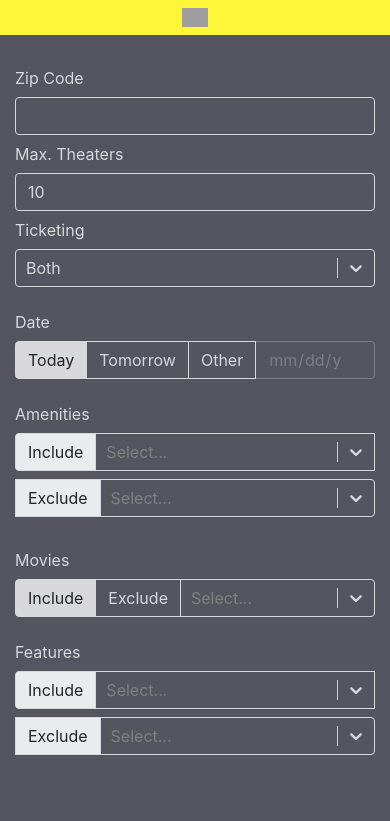
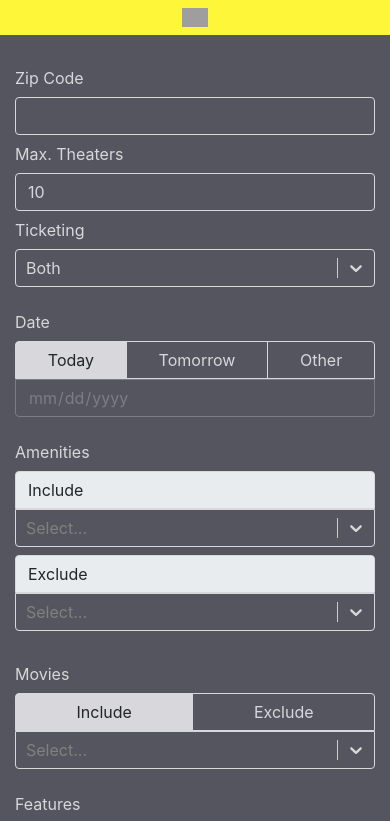
Before and after one commit to cinematix-app/web, a Next.js app: page / in a window 390 px wide. Shown: the top 821 px of the page. Built offline with nearby package versions, Linux system fonts and the light colour scheme; grey boxes are pictures that could not be loaded.

Commit message:
Improve display on mobile

```diff
--- a/pages/index.js
+++ b/pages/index.js
@@ -518,7 +518,7 @@ function Index() {
     <Layout>
       <form ref={formRef} onSubmit={e => e.preventDefault()}>
         <div className="row form-group">
-          <label className="col-1 col-form-label text-nowrap" htmlFor="zipCode">Zip Code</label>
+          <label className="col-2 col-lg-1 col-form-label text-nowrap" htmlFor="zipCode">Zip Code</label>
           <div className="col-md col-12">
             <input
               className="form-control"
@@ -563,17 +563,17 @@ function Index() {
           </div>
         </div>
         <div className="row form-group">
-          <label className="col-1 col-form-label" htmlFor="startDate">Date</label>
+          <label className="col-2 col-lg-1 col-form-label" htmlFor="startDate">Date</label>
           <div className="input-group col-md col-12">
-            <div className="input-group-prepend">
-              <div className="btn-group" role="group">
-                <button type="button" name="startDate" value="today" onClick={handleChange} aria-pressed={state.fields.startDate === 'today'} className={['btn', 'btn-outline-secondary', state.fields.startDate === 'today' ? 'active' : ''].join(' ')}>Today</button>
+            <div className="input-group-prepend w-100 w-md-auto">
+              <div className="btn-group w-100 w-md-auto" role="group">
+                <button type="button" name="startDate" value="today" onClick={handleChange} aria-pressed={state.fields.startDate === 'today'} className={['btn', 'btn-outline-secondary', 'rounded-bottom-0', 'rounded-md-left', state.fields.startDate === 'today' ? 'active' : ''].join(' ')}>Today</button>
                 <button type="button" name="startDate" value="tomorrow" onClick={handleChange} aria-pressed={state.fields.startDate === 'tomorrow'} className={['btn', 'btn-outline-secondary', state.fields.startDate === 'tomorrow' ? 'active' : ''].join(' ')}>Tomorrow</button>
-                <button type="button" name="startDate" value={dayAfterTomorrow} onClick={handleChange} aria-pressed={customStartDate} className={['btn', 'btn-outline-secondary', 'rounded-0', customStartDate ? 'active' : ''].join(' ')}>Other</button>
+                <button type="button" name="startDate" value={dayAfterTomorrow} onClick={handleChange} aria-pressed={customStartDate} className={['btn', 'btn-outline-secondary', 'rounded-bottom-0', 'rounded-md-right-0', customStartDate ? 'active' : ''].join(' ')}>Other</button>
               </div>
             </div>
             <input
-              className="form-control"
+              className="form-control rounded-bottom rounded-top-0 rounded-md-left-0 rounded-md-right"
               type="date"
               id="startDate"
               name="startDate"
@@ -587,31 +587,31 @@ function Index() {
         </div>
         {/* @TODO Put the theater filter here. */}
         <div className="row form-group">
-          <span className="col-1 col-form-label" htmlFor="amenities">Amenities</span>
-          <div className="col-md col-12 mb-2 mb-md-0 pr-md-0 input-group flex-nowrap align-items-stretch">
-            <div className="input-group-prepend">
-              <label className="input-group-text" htmlFor="amenitiesInclude">Include</label>
+          <span className="col-2 col-lg-1 col-form-label" htmlFor="amenities">Amenities</span>
+          <div className="col-md col-12 mb-2 mb-md-0 pr-md-0 input-group align-items-stretch">
+            <div className="input-group-prepend w-100 w-md-auto">
+              <label className="input-group-text w-100 w-md-auto rounded-bottom-0 rounded-top rounded-md-right-0 rounded-md-left" htmlFor="amenitiesInclude">Include</label>
             </div>
             <Select
               inputId="amenitiesInclude"
               name="amenitiesInclude"
               options={amenitiesIncludeOptions}
-              className={['select-container', 'rounded-0', 'align-self-stretch'].join(' ')}
+              className={['select-container', 'rounded-top-0', 'rounded-md-bottom-0', 'align-self-stretch'].join(' ')}
               classNamePrefix="select"
               value={state.fields.amenitiesInclude.map(id => amenitiesIncludeOptions.find(({ value }) => id === value))}
               onChange={handleListChange('amenitiesInclude')}
               isMulti
             />
           </div>
-          <div className="col-md col-12 mb-2 mb-md-0 pl-md-0 input-group flex-nowrap align-items-stretch">
-            <div className="input-group-prepend">
-              <label className="input-group-text rounded-0" htmlFor="amenitiesExclude">Exclude</label>
+          <div className="col-md col-12 mb-2 mb-md-0 pl-md-0 input-group align-items-stretch">
+            <div className="input-group-prepend w-100 w-md-auto">
+              <label className="input-group-text w-100 w-md-auto rounded-bottom-0 rounded-top rounded-md-0" htmlFor="amenitiesExclude">Exclude</label>
             </div>
             <Select
               inputId="amenitiesExclude"
               name="amenitiesExclude"
-              options={amenitiesIncludeOptions}
-              className={['select-container', 'rounded-left-0', 'align-self-stretch'].join(' ')}
+              options={amenitiesExcludeOptions}
+              className={['select-container', 'rounded-top-0', 'rounded-md-left-0', 'rounded-md-right', 'align-self-stretch'].join(' ')}
               classNamePrefix="select"
               value={state.fields.amenitiesExclude.map(id => amenitiesExcludeOptions.find(({ value }) => id === value))}
               onChange={handleListChange('amenitiesExclude')}
@@ -620,19 +620,19 @@ function Index() {
           </div>
         </div>
         <div className="row form-group">
-          <label className="col-1 col-form-label" htmlFor="movies">Movies</label>
-          <div className="input-group col-md col-12 flex-nowrap">
-            <div className="input-group-prepend">
-              <div className="btn-group" role="group">
-                <button type="button" name="movie" value="include" onClick={handleChange} aria-pressed={state.fields.movie === 'include'} className={['btn', 'btn-outline-secondary', state.fields.movie === 'include' ? 'active' : ''].join(' ')}>Include</button>
-                <button type="button" name="movie" value="exclude" onClick={handleChange} aria-pressed={state.fields.movie === 'exclude'} className={['btn', 'btn-outline-secondary', 'rounded-0', state.fields.movie === 'exclude' ? 'active' : ''].join(' ')}>Exclude</button>
+          <label className="col-2 col-lg-1 col-form-label" htmlFor="movies">Movies</label>
+          <div className="input-group col-md col-12">
+            <div className="input-group-prepend w-100 w-md-auto">
+              <div className="btn-group w-100 w-md-auto" role="group">
+                <button type="button" name="movie" value="include" onClick={handleChange} aria-pressed={state.fields.movie === 'include'} className={['btn', 'btn-outline-secondary', 'rounded-bottom-0', 'rounded-md-left', state.fields.movie === 'include' ? 'active' : ''].join(' ')}>Include</button>
+                <button type="button" name="movie" value="exclude" onClick={handleChange} aria-pressed={state.fields.movie === 'exclude'} className={['btn', 'btn-outline-secondary', 'rounded-bottom-0', 'rounded-md-right-0', state.fields.movie === 'exclude' ? 'active' : ''].join(' ')}>Exclude</button>
               </div>
             </div>
             <Select
               inputId="movies"
               name="movies"
               options={movieOptions}
-              className={['select-container', 'rounded-left-0'].join(' ')}
+              className="select-container rounded-bottom rounded-top-0 rounded-md-left-0 rounded-md-right"
               classNamePrefix="select"
               value={state.fields.movies.map(id => movieOptions.find(({ value }) => id === value))}
               onChange={handleListChange('movies')}
@@ -641,10 +641,10 @@ function Index() {
           </div>
         </div>
         <div className="row form-group">
-          <span className="col-1 col-form-label" htmlFor="features">Features</span>
-          <div className="col-md col-12 mb-2 mb-md-0 pr-md-0 input-group flex-nowrap align-items-stretch">
-            <div className="input-group-prepend">
-              <label className="input-group-text" htmlFor="featuresInclude">Include</label>
+          <span className="col-2 col-lg-1 col-form-label" htmlFor="features">Features</span>
+          <div className="col-md col-12 mb-2 mb-md-0 pr-md-0 input-group align-items-stretch">
+            <div className="input-group-prepend w-100 w-md-auto">
+              <label className="input-group-text w-100 w-md-auto rounded-bottom-0 rounded-top rounded-md-right-0 rounded-md-left" htmlFor="featuresInclude">Include</label>
             </div>
             <Select
               inputId="featuresInclude"
@@ -657,15 +657,15 @@ function Index() {
               isMulti
             />
           </div>
-          <div className="col-md col-12 mb-2 mb-md-0 pl-md-0 input-group flex-nowrap align-items-stretch">
-            <div className="input-group-prepend">
-              <label className="input-group-text rounded-0" htmlFor="featuresExclude">Exclude</label>
+          <div className="col-md col-12 mb-2 mb-md-0 pl-md-0 input-group align-items-stretch">
+            <div className="input-group-prepend w-100 w-md-auto">
+              <label className="input-group-text w-100 w-md-auto rounded-bottom-0 rounded-top rounded-md-right-0 rounded-md-left" htmlFor="featuresExclude">Exclude</label>
             </div>
             <Select
               inputId="featuresExclude"
               name="featuresExclude"
               options={featuresExcludeOptions}
-              className={['select-container', 'rounded-left-0', 'align-self-stretch'].join(' ')}
+              className={['select-container', 'rounded-top-0', 'rounded-md-left-0', 'rounded-md-right', 'align-self-stretch'].join(' ')}
               classNamePrefix="select"
               value={state.fields.featuresExclude.map(id => featuresExcludeOptions.find(({ value }) => id === value))}
               onChange={handleListChange('featuresExclude')}
--- a/styles/style.scss
+++ b/styles/style.scss
@@ -36,39 +36,94 @@ input[disabled] {
     opacity: 0.3;
 }
 
-.rounded-right-0 {
-    border-top-right-radius: 0 !important;
-    border-bottom-right-radius: 0 !important;
-}
+@each $breakpoint in map-keys($grid-breakpoints) {
+    @include media-breakpoint-up($breakpoint) {
+        $infix: breakpoint-infix($breakpoint, $grid-breakpoints);
 
-.rounded-left-0 {
-    border-top-left-radius: 0 !important;
-    border-bottom-left-radius: 0 !important;
+        .w#{$infix}-100 {
+            width: 100% !important;
+        }
+
+        .w#{$infix}-auto {
+            width: auto !important;
+        }
+
+        .rounded#{$infix}-0,
+        .rounded#{$infix}-0 .select__control {
+            border-top-left-radius: 0 !important;
+            border-top-right-radius: 0 !important;
+            border-bottom-right-radius: 0 !important;
+            border-bottom-left-radius: 0 !important;
+        }
+
+        .rounded#{$infix}-right-0,
+        .rounded#{$infix}-right-0 .select__control {
+            border-top-right-radius: 0 !important;
+            border-bottom-right-radius: 0 !important;
+        }
+
+        .rounded#{$infix}-right,
+        .rounded#{$infix}-right .select__control {
+            border-top-right-radius: $border-radius !important;
+            border-bottom-right-radius: $border-radius !important;
+        }
+
+        .rounded#{$infix}-top-0,
+        .rounded#{$infix}-top-0 .select__control {
+            border-top-left-radius: 0 !important;
+            border-top-right-radius: 0 !important;
+        }
+
+        .rounded#{$infix}-top,
+        .rounded#{$infix}-top .select__control {
+            border-top-left-radius: $border-radius !important;
+            border-top-right-radius: $border-radius !important;
+        }
+
+        .rounded#{$infix}-left-0,
+        .rounded#{$infix}-left-0 .select__control {
+            border-top-left-radius: 0 !important;
+            border-bottom-left-radius: 0 !important;
+        }
+
+        .rounded#{$infix}-left,
+        .rounded#{$infix}-left .select__control {
+            border-top-left-radius: $border-radius !important;
+            border-bottom-left-radius: $border-radius !important;
+        }
+
+        .rounded#{$infix}-bottom-0,
+        .rounded#{$infix}-bottom-0 .select__control {
+            border-bottom-left-radius: 0 !important;
+            border-bottom-right-radius: 0 !important;
+        }
+
+        .rounded#{$infix}-bottom,
+        .rounded#{$infix}-bottom .select__control {
+            border-bottom-left-radius: $border-radius !important;
+            border-bottom-right-radius: $border-radius !important;
+        }
+    }
 }
 
 .input-group-prepend label {
     color: $dropdown-link-hover-color;
 }
 
+.no-gutters {
+    margin-right: 0;
+    margin-left: 0;
+
+    > .col,
+    > [class*="col-"] {
+      padding-right: 0;
+      padding-left: 0;
+    }
+  }
+
 .select-container {
     display: flex;
     flex: 1 1 auto;
-
-    &.rounded-0 .select__control {
-        @extend .rounded-0;
-    }
-
-    &.rounded-right .select__control {
-        @extend .rounded-right;
-    }
-
-    &.rounded-left-0 .select__control {
-        @extend .rounded-left-0;
-    }
-
-    &.rounded-right-0 .select__control {
-        @extend .rounded-right-0;
-    }
 
     .select__control {
         flex-grow: 1;
```
